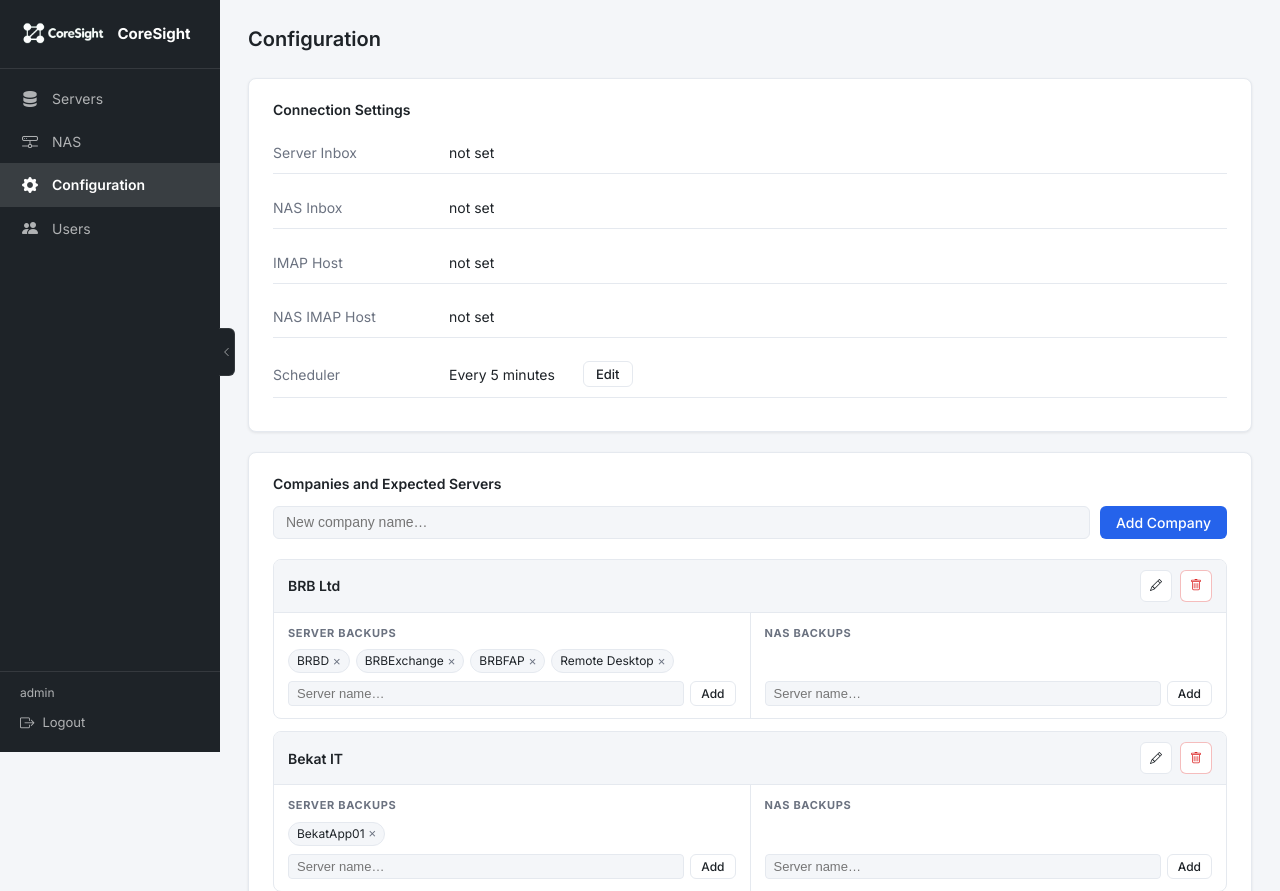
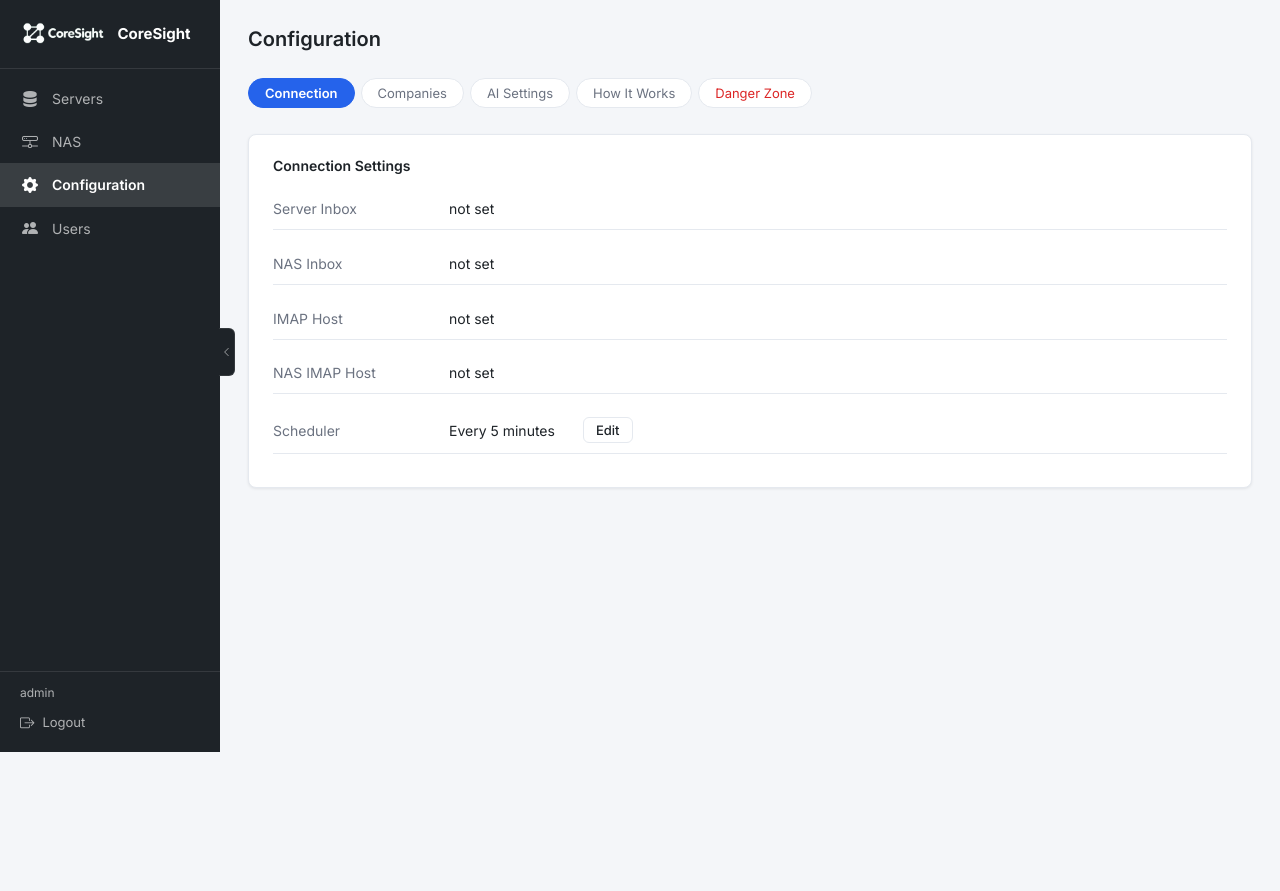
Before and after one commit to bekaheni/Backup-Status, a Flask app: page /configuration in a window 1280 px wide. Shown: the part 48-939 px from the top of the page. After the commit the page ends 800 px from the top, so only its background shows below. Run offline with Flask 3, Linux system fonts and the light colour scheme; a user stored in the database is signed in; data comes from the database, SQL or seed files in the repository.

Commit message:
feature: tabbed configuration page

```diff
--- a/templates/configuration.html
+++ b/templates/configuration.html
@@ -200,6 +200,42 @@
   outline: none;
   border-color: var(--accent);
 }
+
+/* Tab navigation */
+.config-tabs {
+  display: flex;
+  gap: 6px;
+  margin-bottom: 24px;
+  overflow-x: auto;
+  scrollbar-width: none;
+  -ms-overflow-style: none;
+  padding-bottom: 2px;
+}
+.config-tabs::-webkit-scrollbar { display: none; }
+
+.config-tab {
+  padding: 6px 16px;
+  border-radius: 20px;
+  border: 1px solid var(--card-border);
+  background: var(--card);
+  color: var(--muted);
+  font-size: 13px;
+  cursor: pointer;
+  transition: all 0.15s;
+  font-family: inherit;
+  white-space: nowrap;
+  flex-shrink: 0;
+}
+.config-tab:hover { border-color: var(--accent); color: var(--text); }
+.config-tab.active { background: var(--accent); color: #fff; border-color: var(--accent); font-weight: 600; }
+.config-tab--danger { color: var(--error); }
+
+/* Tab panels */
+.config-panel { display: none; }
+.config-panel.active { display: block; }
+
+/* Remove top margin from danger zone when inside a tab panel */
+.config-panel .danger-zone { margin-top: 0; }
 </style>
 {% endblock %}
 
@@ -209,7 +245,17 @@
   <h1>Configuration</h1>
 </div>
 
-<!-- Section 1: Connection Settings -->
+<!-- Tab navigation -->
+<div class="config-tabs" role="tablist">
+  <button class="config-tab" data-tab="connection" role="tab" aria-selected="true">Connection</button>
+  <button class="config-tab" data-tab="companies" role="tab" aria-selected="false">Companies</button>
+  <button class="config-tab" data-tab="ai-settings" role="tab" aria-selected="false">AI Settings</button>
+  <button class="config-tab" data-tab="how-it-works" role="tab" aria-selected="false">How It Works</button>
+  <button class="config-tab config-tab--danger" data-tab="danger-zone" role="tab" aria-selected="false">Danger Zone</button>
+</div>
+
+<!-- Connection tab -->
+<div class="config-panel" id="tab-connection" role="tabpanel">
   <div class="info-panel">
     <div class="info-panel__title">Connection Settings</div>
     <div class="info-row">
@@ -241,8 +287,10 @@
       <button class="btn btn-secondary" id="cancelSchedulerBtn" style="padding: 5px 14px; font-size: 13px;">Cancel</button>
     </div>
   </div>
+</div>
 
-<!-- Section 2: Companies and Expected Servers -->
+<!-- Companies tab -->
+<div class="config-panel" id="tab-companies" role="tabpanel">
   <div class="info-panel" id="companiesPanel">
     <div class="info-panel__title">Companies and Expected Servers</div>
 
@@ -254,8 +302,10 @@
 
     <div id="companiesList"></div>
   </div>
+</div>
 
-<!-- Section 3: AI Parsing Settings -->
+<!-- AI Settings tab -->
+<div class="config-panel" id="tab-ai-settings" role="tabpanel">
   <div class="info-panel">
     <div class="info-panel__title">AI Parsing Settings</div>
 
@@ -291,8 +341,10 @@
       </div>
     </div>
   </div>
+</div>
 
-<!-- Section 4: How Email Parsing Works -->
+<!-- How It Works tab -->
+<div class="config-panel" id="tab-how-it-works" role="tabpanel">
   <div class="info-panel">
     <div class="info-panel__title">How Email Parsing Works</div>
 
@@ -314,8 +366,10 @@
       </div>
     </div>
   </div>
+</div>
 
-<!-- Section 5: Danger Zone -->
+<!-- Danger Zone tab -->
+<div class="config-panel" id="tab-danger-zone" role="tabpanel">
   <div class="danger-zone">
     <div class="danger-zone__title">Danger Zone</div>
     <div class="danger-zone__desc">These actions are irreversible and should be used with caution.</div>
@@ -344,8 +398,38 @@
       <button class="btn btn-danger" data-action="delete-emails">Delete Old Emails</button>
     </div>
   </div>
+</div>
 
 <script src="{{ url_for('static', filename='js/admin.js') }}"></script>
 <script src="{{ url_for('static', filename='js/companies.js') }}"></script>
 
+<script>
+(function () {
+  var STORAGE_KEY = 'cs-config-tab';
+  var VALID_TABS = ['connection', 'companies', 'ai-settings', 'how-it-works', 'danger-zone'];
+  var tabs = document.querySelectorAll('.config-tab');
+  var panels = document.querySelectorAll('.config-panel');
+
+  function activate(tabId) {
+    tabs.forEach(function (t) {
+      var isActive = t.dataset.tab === tabId;
+      t.classList.toggle('active', isActive);
+      t.setAttribute('aria-selected', isActive ? 'true' : 'false');
+    });
+    panels.forEach(function (p) {
+      p.classList.toggle('active', p.id === 'tab-' + tabId);
+    });
+    try { localStorage.setItem(STORAGE_KEY, tabId); } catch (e) {}
+  }
+
+  tabs.forEach(function (tab) {
+    tab.addEventListener('click', function () { activate(tab.dataset.tab); });
+  });
+
+  var saved;
+  try { saved = localStorage.getItem(STORAGE_KEY); } catch (e) {}
+  activate((saved && VALID_TABS.indexOf(saved) !== -1) ? saved : 'connection');
+}());
+</script>
+
 {% endblock %}
```
Lines whose indentation alone changed are shown as unchanged.
